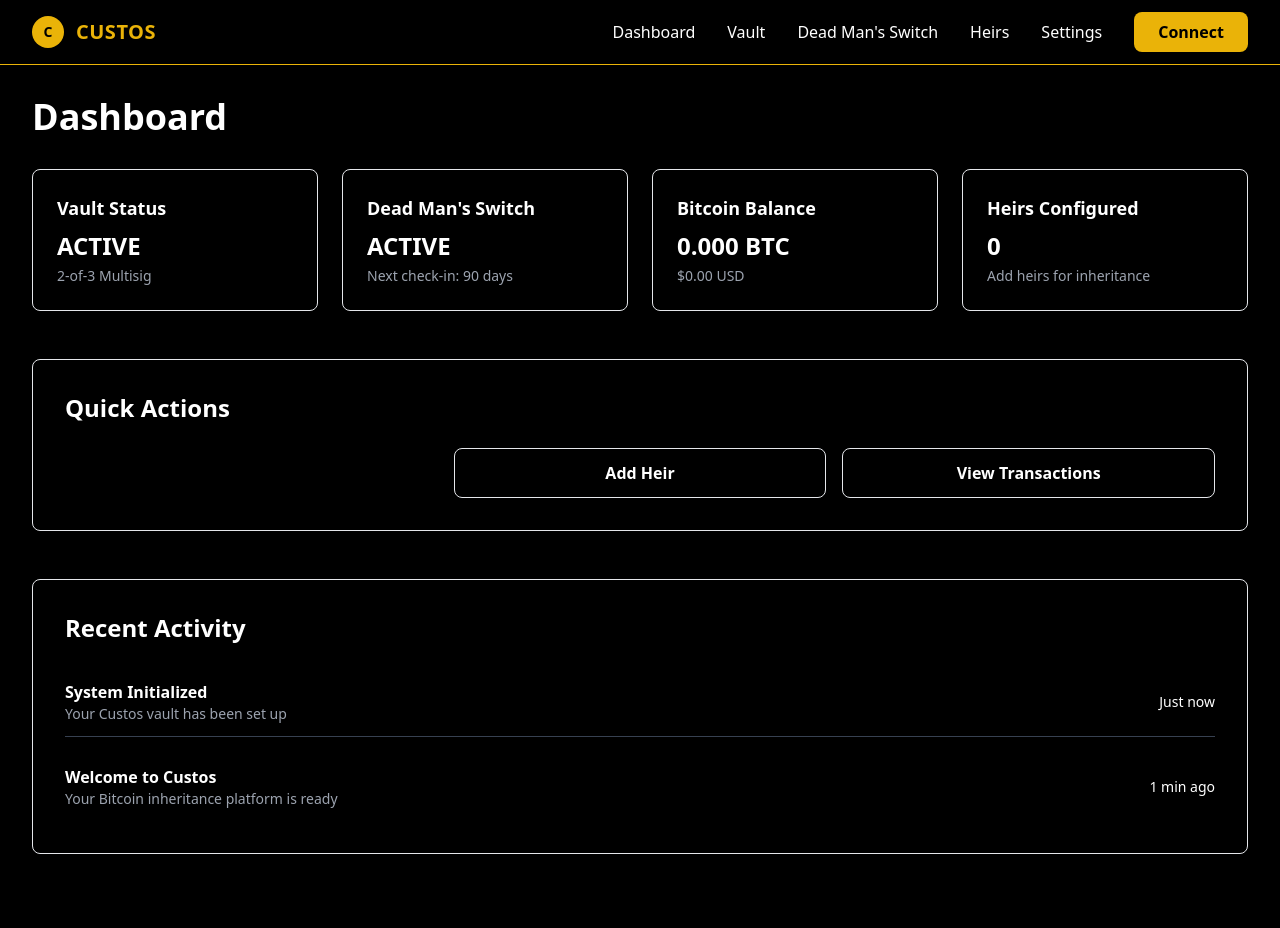
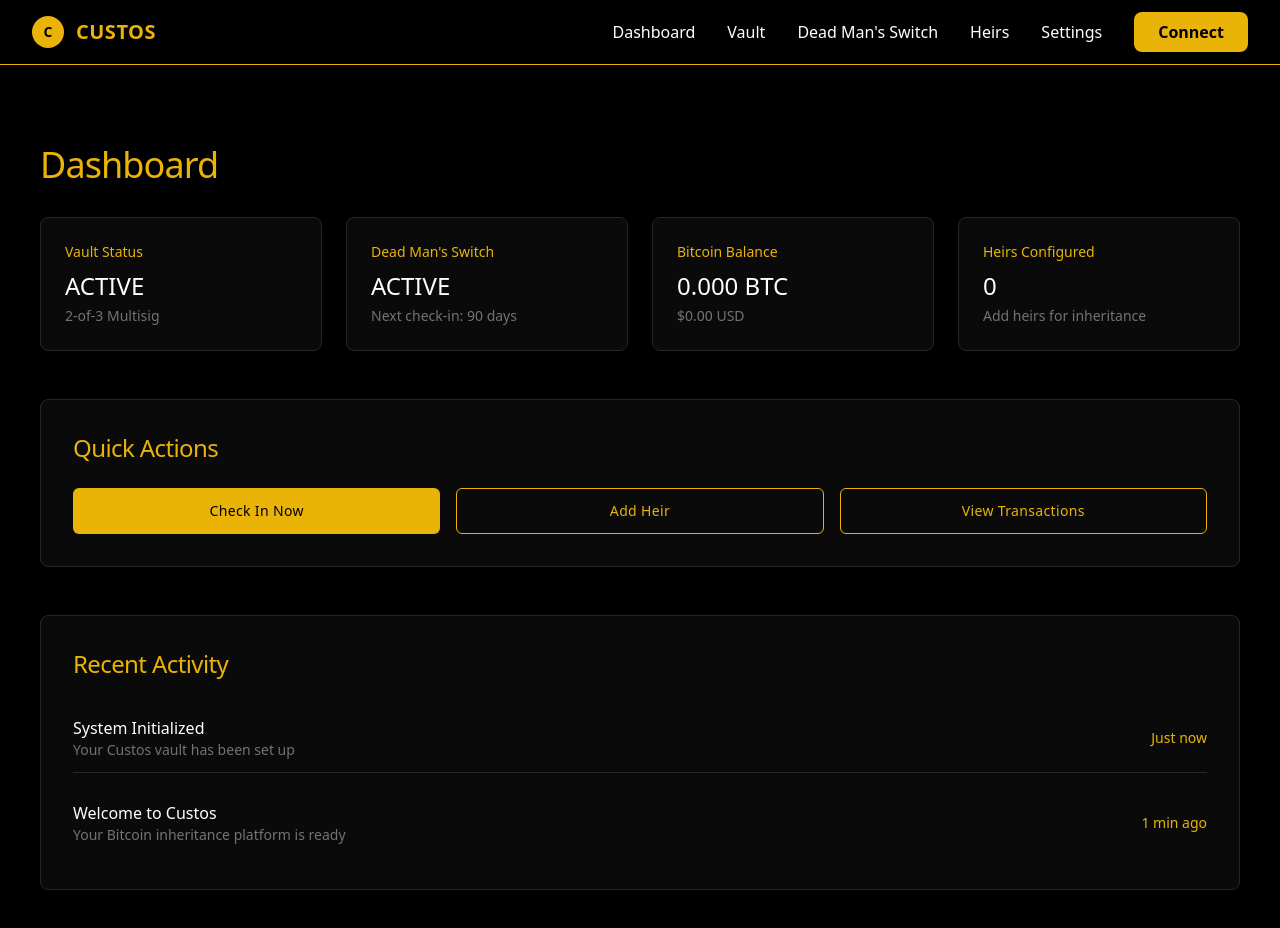
Before and after one commit to secbyteX03/Custos, a Next.js app in the folder apps/web/: page /dashboard in a window 1280 px wide. Shown: the top 928 px of the page. Before the commit the page ends 886 px from the top, so only its background shows below. Built offline with nearby package versions, Linux system fonts and the light colour scheme; no server answers.

Commit message:
Fix dashboard page with yellow theme
- Replace all gold colors with yellow theme colors
- Update loading text, headers, cards, and buttons
- Improve visibility and layout consistency

```diff
--- a/apps/web/src/app/dashboard/page.tsx
+++ b/apps/web/src/app/dashboard/page.tsx
@@ -34,76 +34,76 @@ export default function Dashboard() {
   if (loading) {
     return (
       <div className="min-h-screen bg-black flex items-center justify-center">
-        <div className="text-gold-500 text-xl">Loading dashboard...</div>
+        <div className="text-yellow-500 text-xl">Loading dashboard...</div>
       </div>
     )
   }
 
   return (
-    <div className="min-h-screen bg-black text-white p-8">
-      <div className="max-w-7xl mx-auto">
-        <h1 className="text-4xl font-bold text-gold-500 mb-8">Dashboard</h1>
+    <div className="min-h-screen bg-black text-white font-sans">
+      <div className="max-w-7xl mx-auto px-6 sm:px-10 py-20">
+        <h1 className="text-3xl sm:text-4xl font-medium text-yellow-500 tracking-tight mb-8">Dashboard</h1>
 
         {/* Status Cards */}
         <div className="grid grid-cols-1 md:grid-cols-2 lg:grid-cols-4 gap-6 mb-12">
-          <div className="bg-black-800 border border-gold-500 p-6 rounded-lg">
-            <h3 className="text-lg font-semibold text-gold-400 mb-2">Vault Status</h3>
-            <p className="text-2xl font-bold text-white">{vaultStatus?.status || 'ACTIVE'}</p>
-            <p className="text-sm text-gray-400 mt-1">2-of-3 Multisig</p>
+          <div className="border border-neutral-800 rounded-lg p-6 bg-neutral-950">
+            <h3 className="text-sm font-medium text-yellow-500 mb-2">Vault Status</h3>
+            <p className="text-2xl font-medium text-white">{vaultStatus?.status || 'ACTIVE'}</p>
+            <p className="text-sm text-neutral-500 mt-1">2-of-3 Multisig</p>
           </div>
 
-          <div className="bg-black-800 border border-gold-500 p-6 rounded-lg">
-            <h3 className="text-lg font-semibold text-gold-400 mb-2">Dead Man's Switch</h3>
-            <p className="text-2xl font-bold text-white">{switchStatus?.state || 'ACTIVE'}</p>
-            <p className="text-sm text-gray-400 mt-1">Next check-in: 90 days</p>
+          <div className="border border-neutral-800 rounded-lg p-6 bg-neutral-950">
+            <h3 className="text-sm font-medium text-yellow-500 mb-2">Dead Man's Switch</h3>
+            <p className="text-2xl font-medium text-white">{switchStatus?.state || 'ACTIVE'}</p>
+            <p className="text-sm text-neutral-500 mt-1">Next check-in: 90 days</p>
           </div>
 
-          <div className="bg-black-800 border border-gold-500 p-6 rounded-lg">
-            <h3 className="text-lg font-semibold text-gold-400 mb-2">Bitcoin Balance</h3>
-            <p className="text-2xl font-bold text-white">0.000 BTC</p>
-            <p className="text-sm text-gray-400 mt-1">$0.00 USD</p>
+          <div className="border border-neutral-800 rounded-lg p-6 bg-neutral-950">
+            <h3 className="text-sm font-medium text-yellow-500 mb-2">Bitcoin Balance</h3>
+            <p className="text-2xl font-medium text-white">0.000 BTC</p>
+            <p className="text-sm text-neutral-500 mt-1">$0.00 USD</p>
           </div>
 
-          <div className="bg-black-800 border border-gold-500 p-6 rounded-lg">
-            <h3 className="text-lg font-semibold text-gold-400 mb-2">Heirs Configured</h3>
-            <p className="text-2xl font-bold text-white">0</p>
-            <p className="text-sm text-gray-400 mt-1">Add heirs for inheritance</p>
+          <div className="border border-neutral-800 rounded-lg p-6 bg-neutral-950">
+            <h3 className="text-sm font-medium text-yellow-500 mb-2">Heirs Configured</h3>
+            <p className="text-2xl font-medium text-white">0</p>
+            <p className="text-sm text-neutral-500 mt-1">Add heirs for inheritance</p>
           </div>
         </div>
 
         {/* Quick Actions */}
-        <div className="bg-black-800 border border-gold-500 p-8 rounded-lg mb-12">
-          <h2 className="text-2xl font-bold text-gold-500 mb-6">Quick Actions</h2>
+        <div className="border border-neutral-800 rounded-lg p-8 bg-neutral-950 mb-12">
+          <h2 className="text-2xl font-medium text-yellow-500 tracking-tight mb-6">Quick Actions</h2>
           <div className="grid grid-cols-1 md:grid-cols-3 gap-4">
-            <button className="bg-gold-500 text-black px-6 py-3 rounded-lg font-semibold hover:bg-gold-400 transition-all">
+            <button className="bg-yellow-500 text-black px-6 py-3 rounded-md text-sm font-medium tracking-wide hover:bg-yellow-400 transition-colors">
               Check In Now
             </button>
-            <button className="border border-gold-500 text-gold-500 px-6 py-3 rounded-lg font-semibold hover:bg-gold-500 hover:text-black transition-all">
+            <button className="border border-yellow-500 text-yellow-500 px-6 py-3 rounded-md text-sm font-medium tracking-wide hover:bg-yellow-500 hover:text-black transition-colors">
               Add Heir
             </button>
-            <button className="border border-gold-500 text-gold-500 px-6 py-3 rounded-lg font-semibold hover:bg-gold-500 hover:text-black transition-all">
+            <button className="border border-yellow-500 text-yellow-500 px-6 py-3 rounded-md text-sm font-medium tracking-wide hover:bg-yellow-500 hover:text-black transition-colors">
               View Transactions
             </button>
           </div>
         </div>
 
         {/* Recent Activity */}
-        <div className="bg-black-800 border border-gold-500 p-8 rounded-lg">
-          <h2 className="text-2xl font-bold text-gold-500 mb-6">Recent Activity</h2>
+        <div className="border border-neutral-800 rounded-lg p-8 bg-neutral-950">
+          <h2 className="text-2xl font-medium text-yellow-500 tracking-tight mb-6">Recent Activity</h2>
           <div className="space-y-4">
-            <div className="flex items-center justify-between py-3 border-b border-gray-700">
+            <div className="flex items-center justify-between py-3 border-b border-neutral-800">
               <div>
-                <p className="text-white font-semibold">System Initialized</p>
-                <p className="text-gray-400 text-sm">Your Custos vault has been set up</p>
+                <p className="text-white font-medium">System Initialized</p>
+                <p className="text-neutral-500 text-sm">Your Custos vault has been set up</p>
               </div>
-              <span className="text-gold-400 text-sm">Just now</span>
+              <span className="text-yellow-500 text-sm">Just now</span>
             </div>
             <div className="flex items-center justify-between py-3">
               <div>
-                <p className="text-white font-semibold">Welcome to Custos</p>
-                <p className="text-gray-400 text-sm">Your Bitcoin inheritance platform is ready</p>
+                <p className="text-white font-medium">Welcome to Custos</p>
+                <p className="text-neutral-500 text-sm">Your Bitcoin inheritance platform is ready</p>
               </div>
-              <span className="text-gold-400 text-sm">1 min ago</span>
+              <span className="text-yellow-500 text-sm">1 min ago</span>
             </div>
           </div>
         </div>
```
